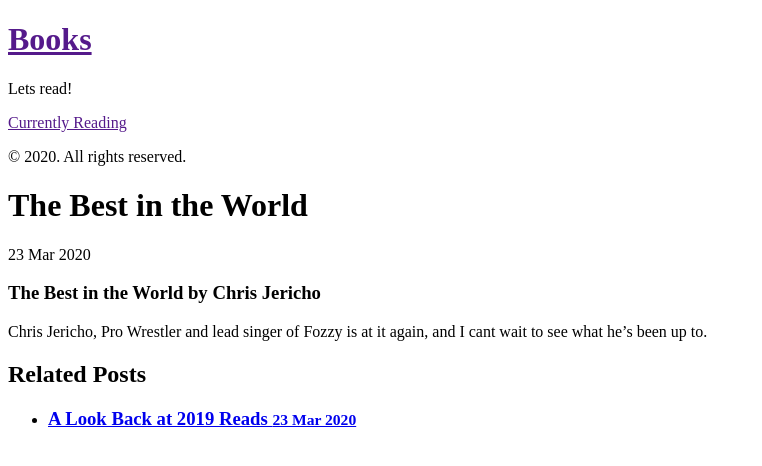
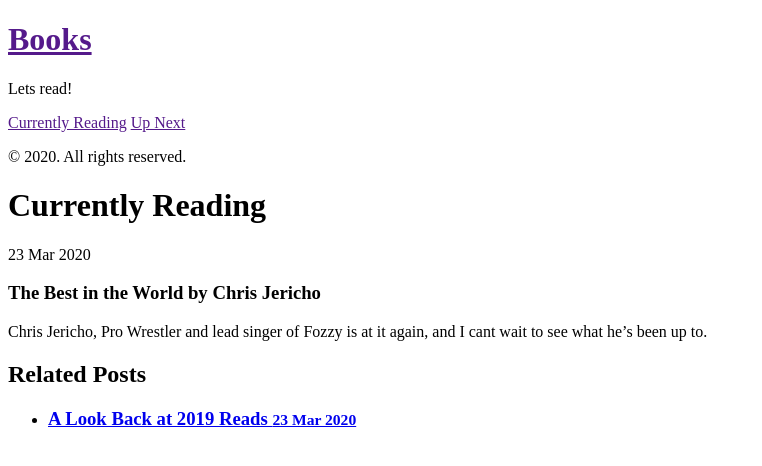
Before and after one commit to Kenstogram/Kenstogram.github.io, a Jekyll site: the page built from _posts/2020-03-23-currentlyreading.md, in a window 1280 px wide. Shown: the top 466 px of the page, without its empty margins (0-762 px from the left). Built offline with Jekyll 4.4.1, drawn with Linux system fonts in a browser that asks for light colours; Markdown is read by kramdown in place of the engine named in the settings.

Commit message:
dependency test

```diff
--- a/_config.yml
+++ b/_config.yml
@@ -1,5 +1,5 @@
 # Dependencies
-markdown:         redcarpet
+#markdown:         redcarpet
 highlighter:      rouge
 
 # Permalinks
--- a/_includes/sidebar.html
+++ b/_includes/sidebar.html
@@ -11,6 +11,7 @@
 
     <nav class="sidebar-nav">
       <a class="sidebar-nav-item{% if page.url == site.baseurl %} active{% endif %}" href="{{ site.baseurl }}">Currently Reading</a>
+      <a class="sidebar-nav-item{% if page.url == site.baseurl %} active{% endif %}" href="{{ site.baseurl }}">Up Next</a>
 <!--      {% comment %}
         The code below dynamically generates a sidebar nav of pages with
         `layout: page` in the front-matter. See readme for usage.
--- a/_posts/2020-03-23-currentlyreading.md
+++ b/_posts/2020-03-23-currentlyreading.md
@@ -1,6 +1,6 @@
 ---
 layout: post
-title: The Best in the World
+title: Currently Reading
 ---
 
 ### The Best in the World by Chris Jericho
```
